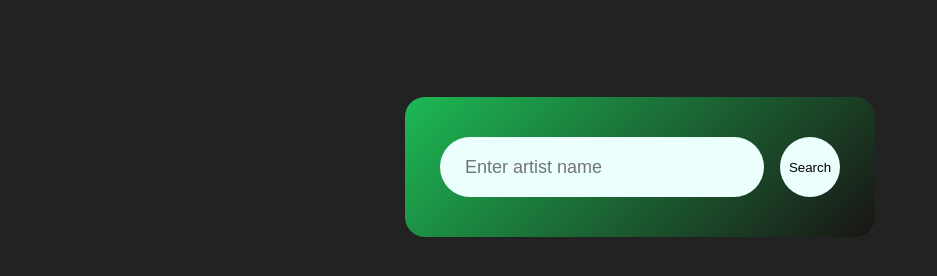
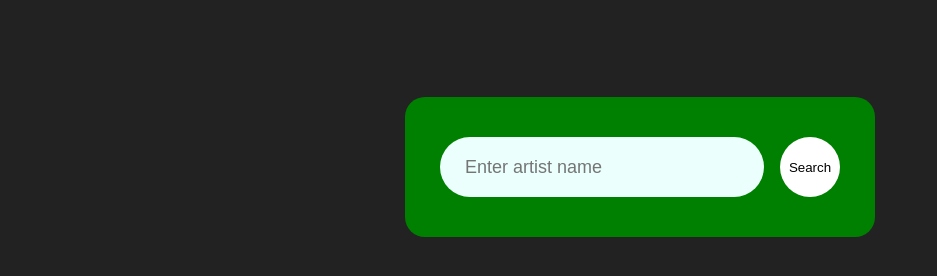
Before and after one commit to white-shn/Spotify-artist-search, a plain HTML site: page index.html in a window 1280 px wide. Shown: the part 40-316 px from the top of the page, without its empty margins (0-937 px from the left). Drawn offline with Linux system fonts and the light colour scheme.

Commit message:
Update style.css

```diff
--- a/style.css
+++ b/style.css
@@ -14,11 +14,7 @@ body{
     width:90%;
     max-width:470px;
 
-    background:linear-gradient(
-        135deg,
-        #1DB954,
-        #191414
-    );
+    background: green;
 
     margin:100px auto 0;
 
@@ -66,7 +62,7 @@ body{
     border:0;
     outline:0;
 
-    background:#ebfffc;
+    background: white;
 
     width:60px;
     height:60px;
```
